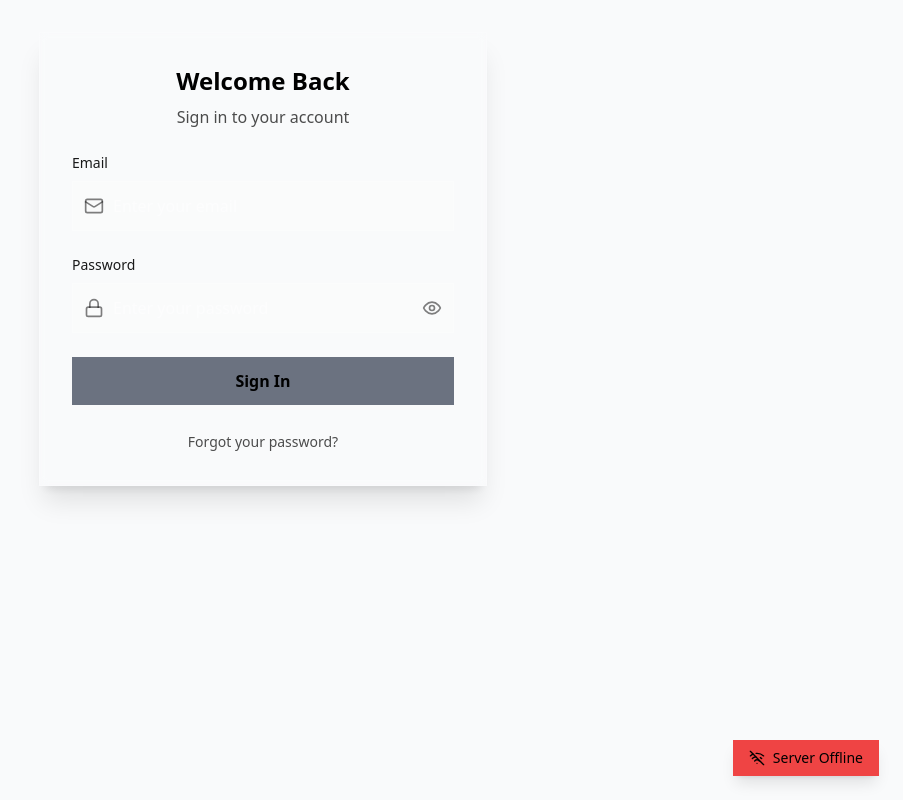
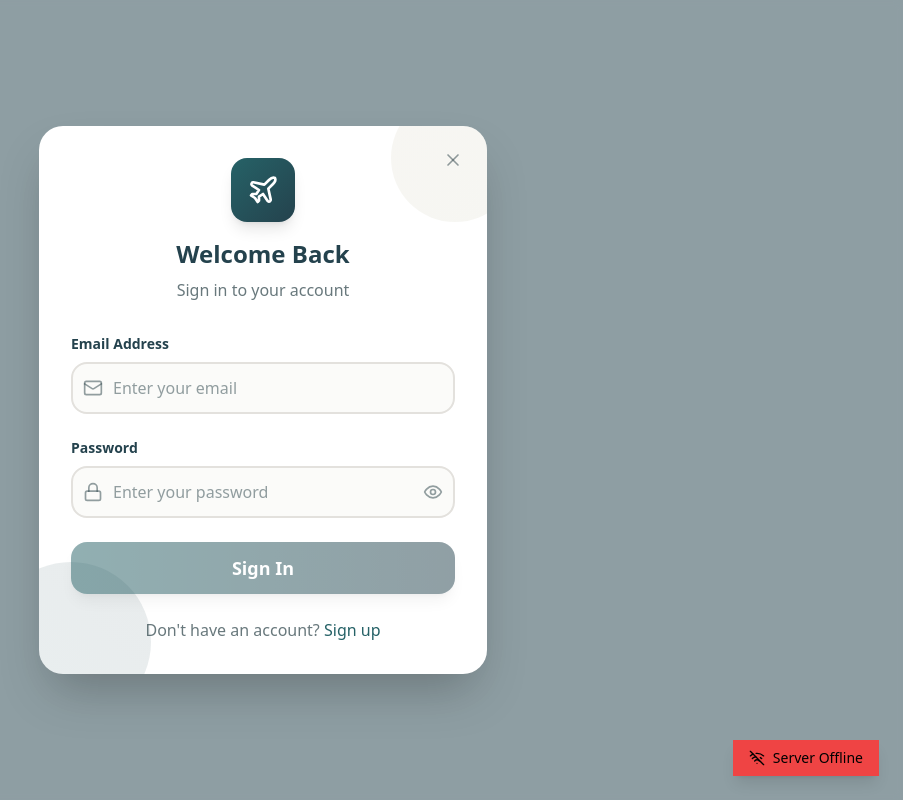
Before and after one commit to jzf21/madeitoutofthegc, a React (Vite) app: page /login in a window 1280 px wide. Shown: the whole page, without its empty margins (377-1280 px from the left). Built offline with nearby package versions, Linux system fonts and the light colour scheme; no server answers.

Commit message:
ui update

```diff
--- a/src/components/LoginForm.tsx
+++ b/src/components/LoginForm.tsx
@@ -1,10 +1,12 @@
 import React, { useState } from 'react';
 import { useNavigate } from 'react-router-dom';
 import { useAuth } from '../contexts/AuthContext';
-import { Eye, EyeOff, Mail, Lock, AlertCircle, CheckCircle } from 'lucide-react';
+import { Eye, EyeOff, Mail, Lock, AlertCircle, CheckCircle, X, Plane } from 'lucide-react';
 
 interface LoginFormProps {
-  onSuccess?: (data: any) => void;
+  onSuccess?: (data: unknown) => void;
+  onClose?: () => void;
+  onSwitchToRegister?: () => void;
 }
 
 interface FormData {
@@ -18,7 +20,7 @@ interface FormErrors {
   general?: string;
 }
 
-const LoginForm: React.FC<LoginFormProps> = ({ onSuccess }) => {
+const LoginForm: React.FC<LoginFormProps> = ({ onSuccess, onClose, onSwitchToRegister }) => {
   const [form, setForm] = useState<FormData>({
     email: '',
     password: '',
@@ -135,21 +137,29 @@ const LoginForm: React.FC<LoginFormProps> = ({ onSuccess }) => {
   const isFormValid = Object.keys(errors).length === 0 && form.email && form.password;
 
   return (
-    <div className="w-full max-w-md mx-auto">
-      <form onSubmit={handleSubmit} className="space-y-6 bg-white/10 backdrop-blur-sm p-8  border border-white/20 shadow-xl">
-        <div className="text-center">
-          <h2 className="text-2xl font-bold text-black mb-2">Welcome Back</h2>
-          <p className="text-black/70">Sign in to your account</p>
+    <div className="fixed inset-0 bg-[#24424D]/50 backdrop-blur-sm flex items-center justify-center p-4 z-50">
+      <div className="bg-white rounded-3xl shadow-2xl w-full max-w-md relative overflow-hidden">
+        {/* Curved background elements */}
+        <div className="absolute inset-0">
+          <div className="absolute -top-8 -right-8 w-32 h-32 bg-gradient-to-br from-[#EBE8DF] to-[#E9E9DF] rounded-full opacity-40"></div>
+          <div className="absolute -bottom-12 -left-12 w-40 h-40 bg-gradient-to-tr from-[#266267]/10 to-[#24424D]/10 rounded-full"></div>
         </div>
 
-        {/* Email Field */}
-        <div className="space-y-2">
-          <label htmlFor="email" className="block text-sm font-medium text-black/90">
-            Email
-          </label>
+        <div className="p-8 relative">
+          <div className="text-center mb-8">
+            <div className="w-16 h-16 bg-gradient-to-br from-[#266267] to-[#24424D] rounded-2xl flex items-center justify-center mx-auto mb-4 shadow-lg">
+              <Plane className="w-8 h-8 text-white" />
+            </div>
+            <h2 className="text-2xl font-bold text-[#24424D] mb-2">Welcome Back</h2>
+            <p className="text-[#283F45]/70">Sign in to your account</p>
+          </div>
+
+          <form onSubmit={handleSubmit} className="space-y-6">
+            <div>
+              <label htmlFor="email" className="block text-[#24424D] text-sm font-semibold mb-2">Email Address</label>
               <div className="relative">
                 <div className="absolute inset-y-0 left-0 pl-3 flex items-center pointer-events-none">
-              <Mail className="h-5 w-5 text-black/50" />
+                  <Mail className="h-5 w-5 text-[#283F45]/50" />
                 </div>
                 <input
                   id="email"
@@ -160,27 +170,22 @@ const LoginForm: React.FC<LoginFormProps> = ({ onSuccess }) => {
                   onChange={handleChange}
                   onBlur={handleBlur}
                   required
-              className={`w-full pl-10 pr-4 py-3 bg-white/10 border  text-black placeholder-white/50 focus:outline-none focus:ring-2 focus:ring-blue-500 focus:border-transparent transition-all duration-200 ${
-                errors.email ? 'border-red-400' : 'border-white/20'
-              }`}
+                  className={`w-full pl-10 pr-4 py-3 border-2 border-[#E3E1DD] rounded-2xl bg-[#EBE8DF]/20 text-[#24424D] placeholder-[#283F45]/50 focus:outline-none focus:ring-2 focus:ring-[#266267] focus:border-[#266267] transition-all duration-300 ${errors.email ? 'border-[#E87851]' : ''}`}
                 />
               </div>
               {errors.email && (
-            <div className="flex items-center text-red-400 text-sm mt-1">
+                <div className="flex items-center text-[#E87851] text-sm mt-1">
                   <AlertCircle className="h-4 w-4 mr-1" />
                   {errors.email}
                 </div>
               )}
             </div>
 
-        {/* Password Field */}
-        <div className="space-y-2">
-          <label htmlFor="password" className="block text-sm font-medium text-black/90">
-            Password
-          </label>
+            <div>
+              <label htmlFor="password" className="block text-[#24424D] text-sm font-semibold mb-2">Password</label>
               <div className="relative">
                 <div className="absolute inset-y-0 left-0 pl-3 flex items-center pointer-events-none">
-              <Lock className="h-5 w-5 text-black/50" />
+                  <Lock className="h-5 w-5 text-[#283F45]/50" />
                 </div>
                 <input
                   id="password"
@@ -191,39 +196,32 @@ const LoginForm: React.FC<LoginFormProps> = ({ onSuccess }) => {
                   onChange={handleChange}
                   onBlur={handleBlur}
                   required
-              className={`w-full pl-10 pr-12 py-3 bg-white/10 border  text-black placeholder-white/50 focus:outline-none focus:ring-2 focus:ring-blue-500 focus:border-transparent transition-all duration-200 ${
-                errors.password ? 'border-red-400' : 'border-white/20'
-              }`}
+                  className={`w-full pl-10 pr-12 py-3 border-2 border-[#E3E1DD] rounded-2xl bg-[#EBE8DF]/20 text-[#24424D] placeholder-[#283F45]/50 focus:outline-none focus:ring-2 focus:ring-[#266267] focus:border-[#266267] transition-all duration-300 ${errors.password ? 'border-[#E87851]' : ''}`}
                 />
                 <button
                   type="button"
                   onClick={togglePasswordVisibility}
-              className="absolute inset-y-0 right-0 pr-3 flex items-center text-black/50 hover:text-black transition-colors"
+                  className="absolute inset-y-0 right-0 pr-3 flex items-center text-[#283F45]/50 hover:text-[#24424D] transition-colors"
                 >
                   {showPassword ? <EyeOff className="h-5 w-5" /> : <Eye className="h-5 w-5" />}
                 </button>
               </div>
               {errors.password && (
-            <div className="flex items-center text-red-400 text-sm mt-1">
+                <div className="flex items-center text-[#E87851] text-sm mt-1">
                   <AlertCircle className="h-4 w-4 mr-1" />
                   {errors.password}
                 </div>
               )}
             </div>
 
-        {/* Submit Button */}
             <button
               type="submit"
               disabled={loading || !isFormValid}
-          className={`w-full py-3 px-4  font-semibold text-black transition-all duration-200 ${
-            loading || !isFormValid
-              ? 'bg-gray-500 cursor-not-allowed'
-              : 'bg-gradient-to-r from-blue-500 to-purple-600 hover:from-blue-600 hover:to-purple-700 transform hover:scale-105 shadow-lg'
-          }`}
+              className="w-full bg-gradient-to-r from-[#266267] to-[#24424D] text-white py-3 px-6 rounded-2xl font-semibold text-lg hover:from-[#266267]/90 hover:to-[#24424D]/90 focus:outline-none focus:ring-4 focus:ring-[#266267]/30 transition-all duration-300 shadow-lg hover:shadow-xl transform hover:scale-[1.02] disabled:opacity-50 disabled:cursor-not-allowed"
             >
               {loading ? (
                 <div className="flex items-center justify-center">
-              <div className="animate-spin  h-5 w-5 border-b-2 border-white mr-2"></div>
+                  <div className="animate-spin h-5 w-5 border-b-2 border-white mr-2 rounded-full"></div>
                   Signing in...
                 </div>
               ) : (
@@ -233,7 +231,7 @@ const LoginForm: React.FC<LoginFormProps> = ({ onSuccess }) => {
 
             {/* Error Message */}
             {errors.general && (
-          <div className="flex items-center text-red-400 text-sm bg-red-400/10 p-3 ">
+              <div className="flex items-center text-[#E87851] text-sm bg-[#E87851]/10 p-3 rounded-xl">
                 <AlertCircle className="h-5 w-5 mr-2 flex-shrink-0" />
                 {errors.general}
               </div>
@@ -241,19 +239,35 @@ const LoginForm: React.FC<LoginFormProps> = ({ onSuccess }) => {
 
             {/* Success Message */}
             {success && (
-          <div className="flex items-center text-green-400 text-sm bg-green-400/10 p-3 ">
+              <div className="flex items-center text-green-600 text-sm bg-green-100 p-3 rounded-xl">
                 <CheckCircle className="h-5 w-5 mr-2 flex-shrink-0" />
                 Login successful! Redirecting...
               </div>
             )}
+          </form>
 
-        {/* Additional Links */}
-        <div className="text-center">
-          <a href="/forgot-password" className="text-sm text-black/70 hover:text-black transition-colors">
-            Forgot your password?
-          </a>
+          <div className="mt-6 text-center">
+            <p className="text-[#283F45]/70">
+              Don't have an account?{' '}
+              <button
+                type="button"
+                onClick={onSwitchToRegister}
+                className="text-[#266267] hover:text-[#24424D] font-medium transition-colors"
+              >
+                Sign up
+              </button>
+            </p>
           </div>
-      </form>
+        </div>
+
+        <button
+          type="button"
+          onClick={onClose}
+          className="absolute top-4 right-4 text-[#283F45]/50 hover:text-[#24424D] focus:outline-none focus:ring-2 focus:ring-[#266267]/30 rounded-lg p-2 transition-colors"
+        >
+          <X className="w-5 h-5" />
+        </button>
+      </div>
     </div>
   );
 };
--- a/src/components/NavBar.tsx
+++ b/src/components/NavBar.tsx
@@ -130,16 +130,17 @@ const Navbar: React.FC = () => {
                       setIsLoginMode(true)
                       setShowLoginModal(true)
                     }}
-                    className="text-gray-600 hover:text-gray-900 px-3 py-2 rounded-lg text-sm font-medium transition-colors"
+                    className="text-[#283F45] hover:text-[#24424D] px-4 py-2 rounded-full text-sm font-medium transition-all duration-300 hover:bg-[#EBE8DF]/30"
                   >
                     Sign In
                   </button>
-                  <button
+                   <button
                     onClick={() => {
                       setIsLoginMode(false)
                       setShowLoginModal(true)
+
                     }}
-                    className="bg-gradient-to-r from-blue-500 to-purple-600 text-white px-6 py-2 rounded-lg text-sm font-medium hover:from-blue-600 hover:to-purple-700 transition-all duration-200 shadow-lg hover:shadow-xl"
+                    className="w-full bg-gradient-to-r from-[#266267] to-[#24424D] text-white px-3 py-2 rounded-xl text-base font-medium hover:from-[#266267]/90 hover:to-[#24424D]/90 transition-all duration-300"
                   >
                     Sign Up
                   </button>
@@ -270,7 +271,7 @@ const Navbar: React.FC = () => {
             </div>
             <button
               onClick={() => setShowLoginModal(false)}
-              className="absolute top-4 right-4 text-gray-400 hover:text-gray-600 focus:outline-none focus:ring-2 focus:ring-gray-300 rounded-lg p-2"
+              className="z-50 absolute top-4 right-4 text-gray-400 hover:text-gray-600 focus:outline-none focus:ring-2 focus:ring-gray-300 rounded-lg p-2"
             >
               <X className="w-5 h-5" />
             </button>
--- a/src/components/RegisterForm.tsx
+++ b/src/components/RegisterForm.tsx
@@ -3,12 +3,15 @@
 import React, { useState } from 'react';
 import { useNavigate } from 'react-router-dom';
 import { useAuth } from '../contexts/AuthContext';
+import { X, Plane } from 'lucide-react';
 
 interface RegisterFormProps {
-  onSuccess?: () => void
+  onSuccess?: () => void;
+  onClose?: () => void;
+  onSwitchToLogin?: () => void;
 }
 
-const RegisterForm: React.FC<RegisterFormProps> = ({ onSuccess }) => {
+const RegisterForm: React.FC<RegisterFormProps> = ({ onSuccess, onClose, onSwitchToLogin }) => {
   const [form, setForm] = useState({
     email: "",
     username: "",
@@ -20,6 +23,8 @@ const RegisterForm: React.FC<RegisterFormProps> = ({ onSuccess }) => {
   const [loading, setLoading] = useState(false)
   const [error, setError] = useState<string | null>(null)
   const [success, setSuccess] = useState(false)
+
+
 
   const { login } = useAuth();
   const navigate = useNavigate();
@@ -66,14 +71,27 @@ const RegisterForm: React.FC<RegisterFormProps> = ({ onSuccess }) => {
   }
 
   return (
-    <form onSubmit={handleSubmit} className="p-8 space-y-6">
-      <div className="space-y-4">
-        {/* Email Input */}
+    <div className="fixed inset-0 bg-[#24424D]/50 backdrop-blur-sm flex items-center justify-center p-4 z-50">
+      <div className="bg-white rounded-3xl shadow-2xl w-full max-w-md relative overflow-hidden">
+        {/* Curved background elements */}
+        <div className="absolute inset-0">
+          <div className="absolute -top-8 -right-8 w-32 h-32 bg-gradient-to-br from-[#EBE8DF] to-[#E9E9DF] rounded-full opacity-40"></div>
+          <div className="absolute -bottom-12 -left-12 w-40 h-40 bg-gradient-to-tr from-[#266267]/10 to-[#24424D]/10 rounded-full"></div>
+        </div>
+
+        <div className="p-8 relative">
+          <div className="text-center mb-8">
+            <div className="w-16 h-16 bg-gradient-to-br from-[#266267] to-[#24424D] rounded-2xl flex items-center justify-center mx-auto mb-4 shadow-lg">
+              <Plane className="w-8 h-8 text-white" />
+            </div>
+            <h2 className="text-2xl font-bold text-[#24424D] mb-2">Create Account</h2>
+            <p className="text-[#283F45]/70">Start planning your perfect trip</p>
+          </div>
+
+          <form onSubmit={handleSubmit} className="space-y-6">
             <div className="grid grid-cols-1 sm:grid-cols-2 gap-4">
               <div>
-            <label htmlFor="first_name" className="block text-sm font-medium text-gray-700 mb-2">
-              First Name
-            </label>
+                <label htmlFor="first_name" className="block text-[#24424D] text-sm font-semibold mb-2">First Name</label>
                 <input
                   id="first_name"
                   name="first_name"
@@ -81,13 +99,11 @@ const RegisterForm: React.FC<RegisterFormProps> = ({ onSuccess }) => {
                   value={form.first_name}
                   onChange={handleChange}
                   required
-              className="w-full px-4 py-3 border border-gray-300 rounded-lg focus:ring-2 focus:ring-blue-500 focus:border-transparent transition-all duration-200 placeholder-gray-400"
+                  className="w-full px-4 py-3 border-2 border-[#E3E1DD] rounded-2xl bg-[#EBE8DF]/20 text-[#24424D] placeholder-[#283F45]/50 focus:outline-none focus:ring-2 focus:ring-[#266267] focus:border-[#266267] transition-all duration-300"
                 />
               </div>
               <div>
-            <label htmlFor="last_name" className="block text-sm font-medium text-gray-700 mb-2">
-              Last Name
-            </label>
+                <label htmlFor="last_name" className="block text-[#24424D] text-sm font-semibold mb-2">Last Name</label>
                 <input
                   id="last_name"
                   name="last_name"
@@ -95,14 +111,12 @@ const RegisterForm: React.FC<RegisterFormProps> = ({ onSuccess }) => {
                   value={form.last_name}
                   onChange={handleChange}
                   required
-              className="w-full px-4 py-3 border border-gray-300 rounded-lg focus:ring-2 focus:ring-blue-500 focus:border-transparent transition-all duration-200 placeholder-gray-400"
+                  className="w-full px-4 py-3 border-2 border-[#E3E1DD] rounded-2xl bg-[#EBE8DF]/20 text-[#24424D] placeholder-[#283F45]/50 focus:outline-none focus:ring-2 focus:ring-[#266267] focus:border-[#266267] transition-all duration-300"
                 />
               </div>
             </div>
             <div>
-          <label htmlFor="email" className="block text-sm font-medium text-gray-700 mb-2">
-            Email Address
-          </label>
+              <label htmlFor="email" className="block text-[#24424D] text-sm font-semibold mb-2">Email Address</label>
               <input
                 id="email"
                 name="email"
@@ -111,15 +125,11 @@ const RegisterForm: React.FC<RegisterFormProps> = ({ onSuccess }) => {
                 value={form.email}
                 onChange={handleChange}
                 required
-            className="w-full px-4 py-3 border border-gray-300 rounded-lg focus:ring-2 focus:ring-blue-500 focus:border-transparent transition-all duration-200 placeholder-gray-400"
+                className="w-full px-4 py-3 border-2 border-[#E3E1DD] rounded-2xl bg-[#EBE8DF]/20 text-[#24424D] placeholder-[#283F45]/50 focus:outline-none focus:ring-2 focus:ring-[#266267] focus:border-[#266267] transition-all duration-300"
               />
             </div>
-
-        {/* Username Input */}
             <div>
-          <label htmlFor="username" className="block text-sm font-medium text-gray-700 mb-2">
-            Username
-          </label>
+              <label htmlFor="username" className="block text-[#24424D] text-sm font-semibold mb-2">Username</label>
               <input
                 id="username"
                 name="username"
@@ -127,15 +137,11 @@ const RegisterForm: React.FC<RegisterFormProps> = ({ onSuccess }) => {
                 value={form.username}
                 onChange={handleChange}
                 required
-            className="w-full px-4 py-3 border border-gray-300 rounded-lg focus:ring-2 focus:ring-blue-500 focus:border-transparent transition-all duration-200 placeholder-gray-400"
+                className="w-full px-4 py-3 border-2 border-[#E3E1DD] rounded-2xl bg-[#EBE8DF]/20 text-[#24424D] placeholder-[#283F45]/50 focus:outline-none focus:ring-2 focus:ring-[#266267] focus:border-[#266267] transition-all duration-300"
               />
             </div>
-
-        {/* Password Input */}
             <div>
-          <label htmlFor="password" className="block text-sm font-medium text-gray-700 mb-2">
-            Password
-          </label>
+              <label htmlFor="password" className="block text-[#24424D] text-sm font-semibold mb-2">Password</label>
               <input
                 id="password"
                 name="password"
@@ -144,19 +150,14 @@ const RegisterForm: React.FC<RegisterFormProps> = ({ onSuccess }) => {
                 value={form.password}
                 onChange={handleChange}
                 required
-            className="w-full px-4 py-3 border border-gray-300 rounded-lg focus:ring-2 focus:ring-blue-500 focus:border-transparent transition-all duration-200 placeholder-gray-400"
+                className="w-full px-4 py-3 border-2 border-[#E3E1DD] rounded-2xl bg-[#EBE8DF]/20 text-[#24424D] placeholder-[#283F45]/50 focus:outline-none focus:ring-2 focus:ring-[#266267] focus:border-[#266267] transition-all duration-300"
               />
             </div>
 
-        {/* Name Inputs Row */}
-
-      </div>
-
-      {/* Submit Button */}
             <button
               type="submit"
               disabled={loading}
-        className="w-full bg-gradient-to-r from-blue-600 to-blue-700 hover:from-blue-700 hover:to-blue-800 disabled:from-gray-400 disabled:to-gray-500 text-white font-semibold py-3 px-6 rounded-lg transition-all duration-200 transform hover:scale-[1.02] disabled:scale-100 disabled:cursor-not-allowed shadow-lg"
+              className="w-full bg-gradient-to-r from-[#266267] to-[#24424D] text-white py-3 px-6 rounded-2xl font-semibold text-lg hover:from-[#266267]/90 hover:to-[#24424D]/90 focus:outline-none focus:ring-4 focus:ring-[#266267]/30 transition-all duration-300 shadow-lg hover:shadow-xl transform hover:scale-[1.02] disabled:opacity-50 disabled:cursor-not-allowed"
             >
               {loading ? (
                 <div className="flex items-center justify-center space-x-2">
@@ -164,13 +165,12 @@ const RegisterForm: React.FC<RegisterFormProps> = ({ onSuccess }) => {
                   <span>Creating Account...</span>
                 </div>
               ) : (
-          "Create Account"
+                'Create Account'
               )}
             </button>
-
             {/* Error Message */}
             {error && (
-        <div className="bg-red-50 border border-red-200 text-red-700 px-4 py-3 rounded-lg">
+              <div className="bg-[#E87851]/10 border border-[#E87851]/30 text-[#E87851] px-4 py-3 rounded-lg">
                 <div className="flex items-center space-x-2">
                   <svg className="w-5 h-5 flex-shrink-0" fill="currentColor" viewBox="0 0 20 20">
                     <path
@@ -183,7 +183,6 @@ const RegisterForm: React.FC<RegisterFormProps> = ({ onSuccess }) => {
                 </div>
               </div>
             )}
-
             {/* Success Message */}
             {success && (
               <div className="bg-green-50 border border-green-200 text-green-700 px-4 py-3 rounded-lg">
@@ -200,7 +199,31 @@ const RegisterForm: React.FC<RegisterFormProps> = ({ onSuccess }) => {
               </div>
             )}
           </form>
-  )
-}
 
-export default RegisterForm
+          <div className="mt-6 text-center">
+            <p className="text-[#283F45]/70">
+              Already have an account?{' '}
+              <button
+                type="button"
+                onClick={onSwitchToLogin}
+                className="text-[#266267] hover:text-[#24424D] font-medium transition-colors"
+              >
+                Sign in
+              </button>
+            </p>
+          </div>
+        </div>
+
+        <button
+          type="button"
+          onClick={onClose}
+          className="absolute top-4 right-4 text-[#283F45]/50 hover:text-[#24424D] focus:outline-none focus:ring-2 focus:ring-[#266267]/30 rounded-lg p-2 transition-colors"
+        >
+          <X className="w-5 h-5" />
+        </button>
+      </div>
+    </div>
+  );
+};
+
+export default RegisterForm;
```
Also changed, not shown: src/components/TripPlanForm.tsx (+7 -7 lines). Lines whose indentation alone changed are shown as unchanged.
